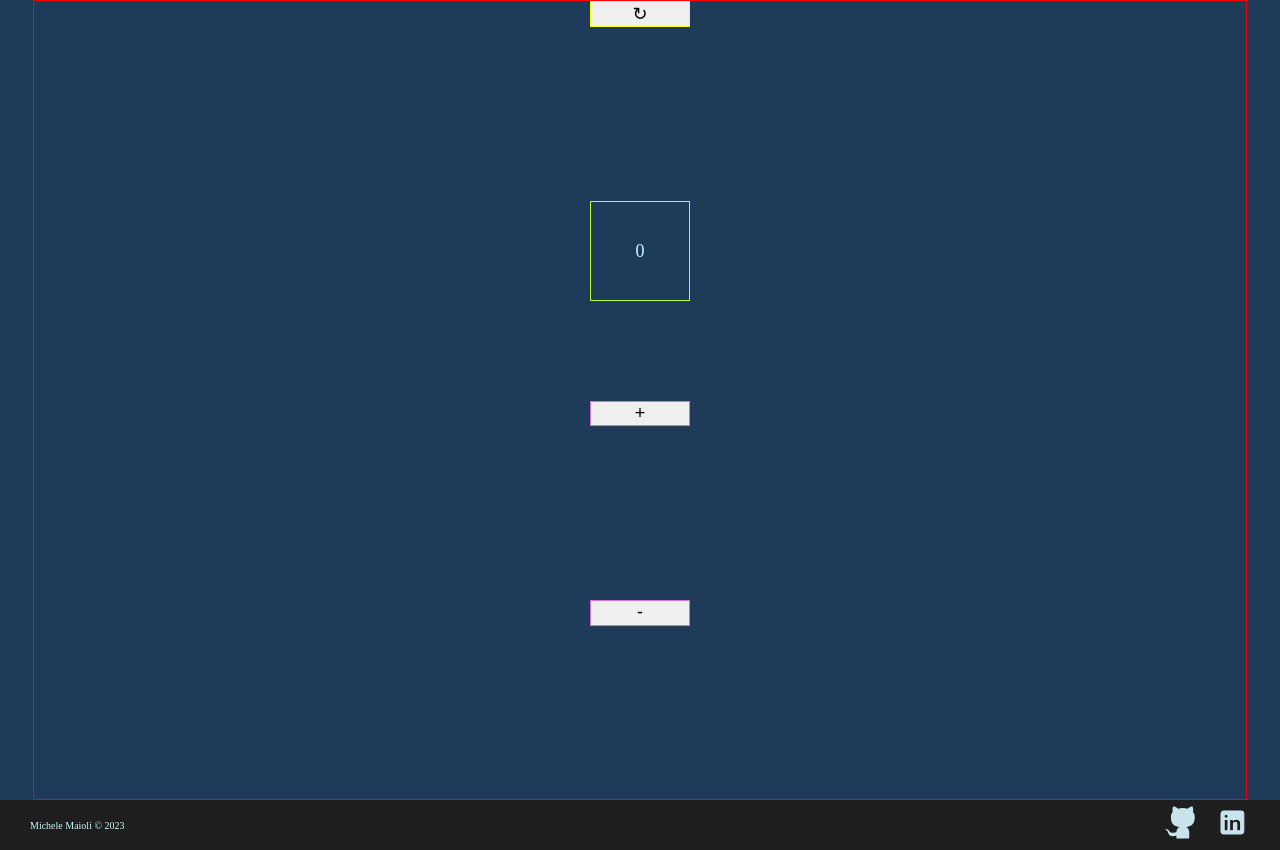
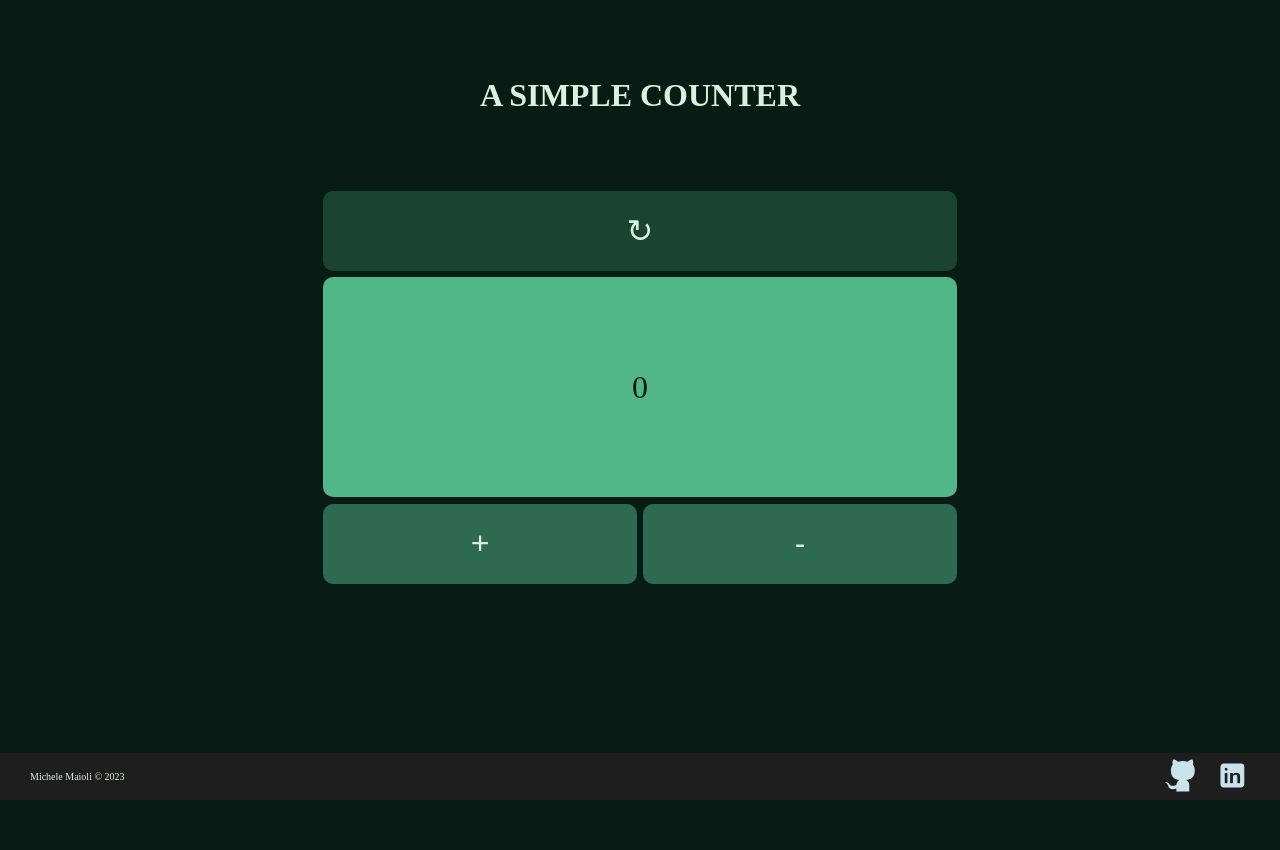
Before and after one commit to Mic-9/JS_Base, a plain HTML site: page idex.html in a window 1280 px wide. After the commit the page ends 800 px from the top, so only its background shows below. Drawn offline with Linux system fonts and the light colour scheme.

Commit message:
Fine css. Inizio Readme.

```diff
--- a/assets/style.css
+++ b/css/style.css
@@ -2,56 +2,69 @@
     margin: 0;
     padding: 0;
     box-sizing: border-box;
-    font-size: large;
+
 }
 
 body{
-    background-color:rgb(30, 60, 90);
-    color: rgb(200, 250, 250) ;
+    background-color:rgb(8, 28, 21);
+    color: rgb(216, 243, 220);
 }
 
-
+h1{
+    text-align: center;
+    margin-top: 6%;
+}
 
 main{
-    border: 1px solid red;
-    height: 100vh;
-    margin: 0 33px;
-    display: grid;
+    margin: 6% 25%;
+    display: flex;
+    flex-wrap: wrap;
+    justify-content: space-between;
+    height:50vh;
 }
-
 button{
-    border: 1px solid yellow ;
+    background-color:rgb(27, 67, 50);
+    border: none;
+    border-radius: 10px;
     margin: 0 auto;
-    width: 100px;
-    height: 13%;
-    grid-column: 1 / span 2;
+    width: 99%;
+    height: 20%;
     display: flex;
     justify-content: center;
     align-items: center;
+    color: rgb(216, 243, 220);
+    font-size: xx-large;
+}
+button:hover{
+    filter: brightness(125%);
 }
 
 p{
-    border: 1px solid greenyellow;
+    background-color:rgb(82, 183, 136) ;
+    color: rgb(8, 28, 21);
+    border-radius: 10px;
     margin: 0 auto;
-    width: 100px;
-    height: 50%;
-    grid-column: 1 / span 2;
+    padding: 5%;
+    width: 99%;
+    height: 55%;
     display: flex;
     justify-content: center;
     align-items: center;
+    font-size: xx-large;
 }
 
 .segni{
-    border: 1px solid orchid ;
-    margin: 0 auto;
-    width: 100px;
-    height: 13%;
+    background-color:rgb(45, 106, 79);
+    width: 49%;
 }
 
 
 footer{
     background-color: rgb(30, 30, 30);
-    width: 100%;
+    position: fixed;
+    left: 0px;
+    right: 0px;
+    bottom: 0px;
 }
 .f-container{
     display:flex;
--- a/idex.html
+++ b/idex.html
@@ -12,10 +12,11 @@
     <meta property="og:title" content="">
     <meta property="og:description" content="">
     <meta property="og:image" content="assets/img/">
-    <link rel="icon" type="image/x-icon" href="assets/img/favicon.ico">
-    <link rel="stylesheet" href="assets/style.css">
+    <link rel="icon" type="image/x-icon" href="img/favicon.ico">
+    <link rel="stylesheet" href="css/style.css">
 </head>
 <body>
+    <h1>A SIMPLE COUNTER</h1>
     <main>
 
     </main>
@@ -23,8 +24,8 @@
         <div class="f-container">
             <div class="f-item">Michele Maioli &copy; 2023</div>
             <div class="f-item">
-                <a href="https://github.com/Mic-9" target="_blank"><img src="assets/img/logo-github.svg"></a>
-                <a href="https://www.linkedin.com/in/michelemaioli" target="_blank"><img src="assets/img/linkedin-icon.svg"></a>
+                <a href="https://github.com/Mic-9" target="_blank"><img src="img/logo-github.svg"></a>
+                <a href="https://www.linkedin.com/in/michelemaioli" target="_blank"><img src="img/linkedin-icon.svg"></a>
             </div>
         </div>
     </footer>
```
Also changed, not shown: img/favicon.ico (renamed from assets/img/favicon.ico), img/linkedin-icon.svg (renamed from assets/img/linkedin-icon.svg), img/logo-github.svg (renamed from assets/img/logo-github.svg).
